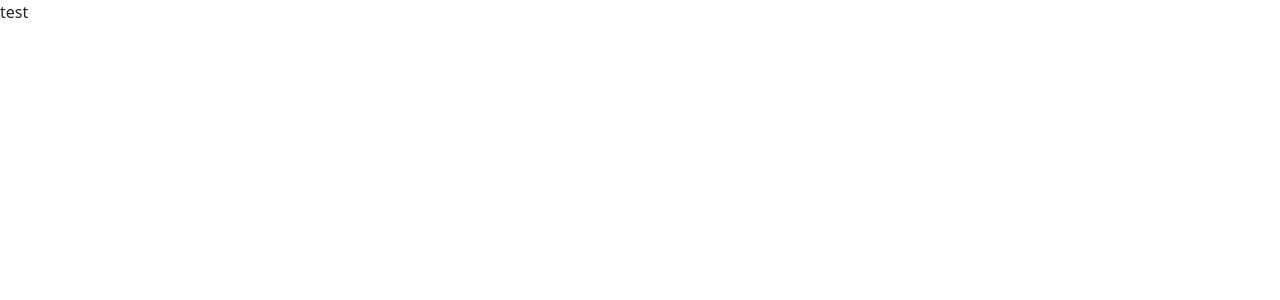
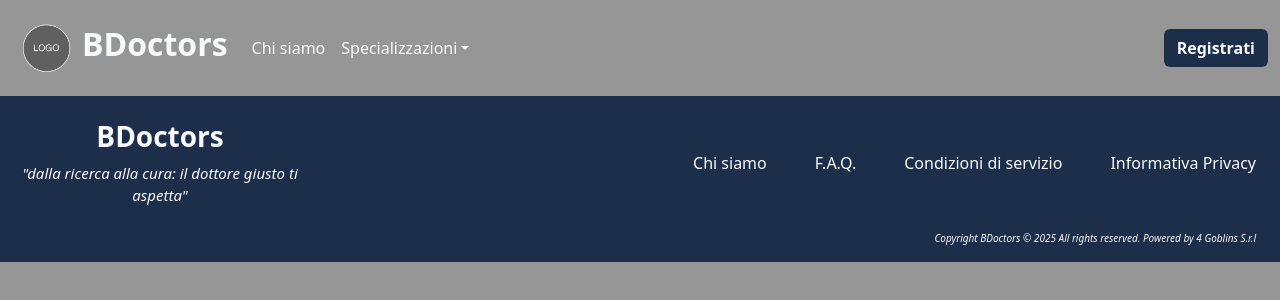
Before and after one commit to DanielaEsposito/doctors-frontend, a React (Vite) app: page / in a window 1280 px wide. Shown: the top 300 px of the page. Built offline with nearby package versions, Linux system fonts and the light colour scheme.

Commit message:
navbar and footer

```diff
--- a/src/assets/css/index.css
+++ b/src/assets/css/index.css
@@ -1,13 +1,65 @@
-/* UTILS AND RESET*/
+:root {
+  --body-bg-color: #f3f3f3;
+  --primary-color: #1c2e4a;
+  --primary-color-hover: #3a5e97;
+  --secondary-color: #657f8e;
+}
+
+/* # reset*/
 * {
   box-sizing: border-box;
   margin: 0px;
   padding: 0px;
 }
+
 a {
   text-decoration: none;
   cursor: pointer;
 }
+
 img {
   width: 100%;
 }
+
+body {
+  background-color: rgb(150, 150, 150);
+}
+
+/* # utilities */
+
+.transparent-bg {
+  background-color: transparent;
+}
+
+.alt-bg {
+  background-color: var(--secondary-color);
+}
+
+.custom-bg {
+  background-color: var(--primary-color);
+}
+
+.btn-custom {
+  background-color: var(--primary-color);
+  color: #f8f9fa;
+}
+
+.btn-custom:hover {
+  background-color: var(--primary-color-hover);
+  color: #f8f9fa;
+}
+
+#navbar-logo {
+  height: 70px;
+  width: 70px;
+}
+
+.footer-quote {
+  font-style: italic;
+  font-size: 15px;
+}
+
+.copyright {
+  font-size: 10px;
+  font-style: italic;
+}
--- a/src/components/Footer.jsx
+++ b/src/components/Footer.jsx
@@ -1,5 +1,38 @@
 import { Link } from "react-router-dom";
 
 export default function Footer() {
-  return <footer className="footer"></footer>;
+  return (
+    <footer className="footer custom-bg pt-4">
+      <div className="text-light pb-4">
+        <div>
+          <div className="row">
+            <div className="d-flex">
+              <div className="col-3">
+                <div className="text-center">
+                  <h3 className="fw-bold">BDoctors</h3>
+                  <div className="footer-quote">
+                    "dalla ricerca alla cura: il dottore giusto ti aspetta"
+                  </div>
+                </div>
+              </div>
+              <div className="col-9">
+                <ul className="d-flex justify-content-end align-items-center h-100">
+                  <li className="d-inline-block me-5">Chi siamo</li>
+                  <li className="d-inline-block me-5">F.A.Q.</li>
+                  <li className="d-inline-block me-5">
+                    Condizioni di servizio
+                  </li>
+                  <li className="d-inline-block me-4">Informativa Privacy</li>
+                </ul>
+              </div>
+            </div>
+          </div>
+        </div>
+      </div>
+      <div className="text-end copyright text-light pb-3 pe-4">
+        Copyright BDoctors © 2025 All rights reserved. Powered by 4 Goblins
+        S.r.l
+      </div>
+    </footer>
+  );
 }
--- a/src/components/Header.jsx
+++ b/src/components/Header.jsx
@@ -1,4 +1,12 @@
 import { Link, NavLink } from "react-router-dom";
+import Navbar from "./Navbar";
+
 export default function Header() {
-  return <header className="header"></header>;
+  return (
+    <header className="header">
+      <div className="wrapper">
+        <Navbar></Navbar>
+      </div>
+    </header>
+  );
 }
--- /dev/null
+++ b/src/components/Navbar.jsx
@@ -0,0 +1,83 @@
+export default function Navbar() {
+  return (
+    <nav className="navbar navbar-expand-lg transparent-bg">
+      <div className="container-fluid">
+        <a className="navbar-brand me-0 pe-0" href="#">
+          <img
+            src="logo-placeholder-image.png"
+            alt="Logo"
+            id="navbar-logo"
+            className="d-inline-block"
+          />
+        </a>
+        <a href="#">
+          <h1 className="text-light fw-bold fs-2 me-3">BDoctors</h1>
+        </a>
+        <button
+          className="navbar-toggler"
+          type="button"
+          data-bs-toggle="collapse"
+          data-bs-target="#navbarScroll"
+          aria-controls="navbarScroll"
+          aria-expanded="false"
+          aria-label="Toggle navigation"
+        >
+          <span className="navbar-toggler-icon"></span>
+        </button>
+        <div className="collapse navbar-collapse" id="navbarScroll">
+          <ul className="navbar-nav me-auto my-2 my-lg-0 navbar-nav-scroll">
+            <li className="nav-item">
+              <a className="nav-link text-light" href="#">
+                Chi siamo
+              </a>
+            </li>
+            <li className="nav-item dropdown">
+              <a
+                className="nav-link dropdown-toggle text-light"
+                href="#"
+                role="button"
+                data-bs-toggle="dropdown"
+                aria-expanded="false"
+              >
+                Specializzazioni
+              </a>
+              <ul className="dropdown-menu alt-bg opacity-75">
+                <li>
+                  <a className="dropdown-item text-light" href="#">
+                    Medicina di base
+                  </a>
+                </li>
+                <li>
+                  <a className="dropdown-item text-light" href="#">
+                    Cardiologia
+                  </a>
+                </li>
+                <li>
+                  <a className="dropdown-item text-light" href="#">
+                    Geriatria
+                  </a>
+                </li>
+                <li>
+                  <a className="dropdown-item text-light" href="#">
+                    Psichiatria
+                  </a>
+                </li>
+                <li>
+                  <a
+                    className="dropdown-item text-light border-top border-secondary"
+                    href="#"
+                  >
+                    Vedi tutte
+                  </a>
+                </li>
+              </ul>
+            </li>
+          </ul>
+          <a href="/registration" className="btn btn-custom fw-semibold">
+            Registrati
+          </a>
+        </div>
+      </div>
+    </nav>
+  );
+}
--- /dev/null
+++ b/src/pages/FaqPage.jsx
@@ -0,0 +1,3 @@
+export default function FaqPage() {
+  return;
+}
--- a/src/pages/HomePage.jsx
+++ b/src/pages/HomePage.jsx
@@ -1,5 +1,5 @@
 import { Link } from "react-router-dom";
 
 export default function HomePage() {
-  return <div className="wrapper">test</div>;
+  return <div className="wrapper"></div>;
 }
--- /dev/null
+++ b/src/pages/RegistrationPage.jsx
@@ -0,0 +1,3 @@
+export default function RegistrationPage() {
+  return;
+}
--- /dev/null
+++ b/src/pages/SearchPage.jsx
@@ -0,0 +1,3 @@
+export default function SearchPage() {
+  return;
+}
```
Also changed, not shown: src/layouts/HomepageLayout.jsx (added, +15 -0 lines), public/logo-placeholder-image.png (added).
